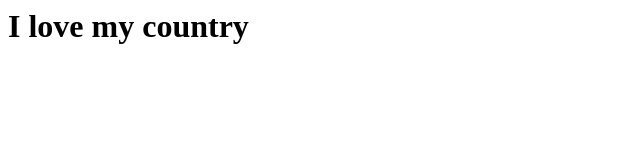
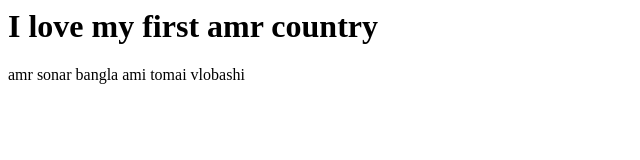
Before and after one commit to accountn/my-first-website, a plain HTML site: page index.html in a window 1280 px wide. Shown: the whole page, without its empty margins (0-640 px from the left). Drawn offline with Linux system fonts and the light colour scheme.

Commit message:
just little add

```diff
--- a/index.html
+++ b/index.html
@@ -1 +1,2 @@
-<h1>I love my country</h1>
+<h1>I love my first amr country</h1>
+<p>amr sonar bangla ami tomai vlobashi</p>
```
